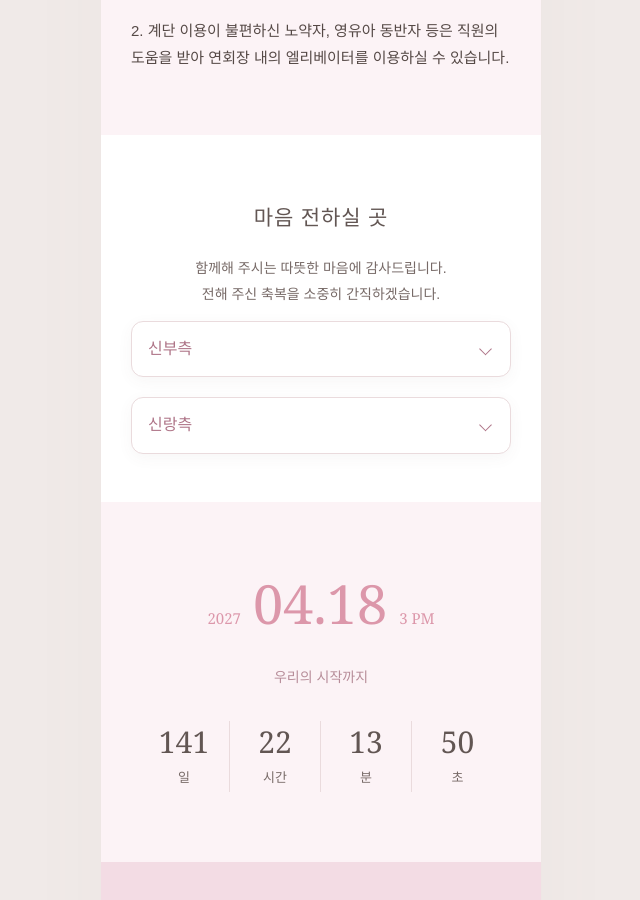
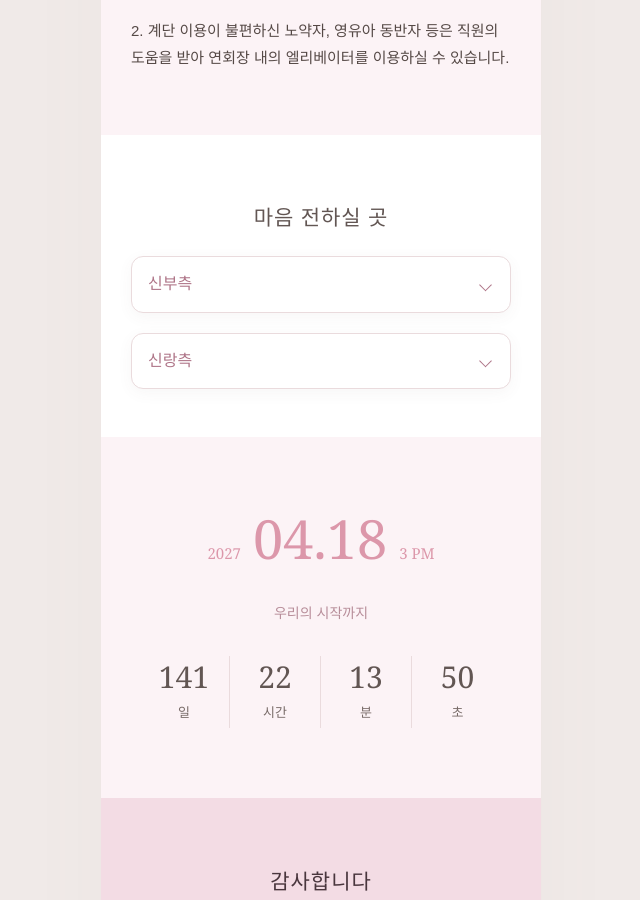
Before and after one commit to yuriandhoon/wedding, a Jekyll site: the page built from yuri/index.html, in a window 1280 px wide and 900 px high, scrolled down 3200 px. Shown: the whole window, without its empty margins (319-959 px from the left). Built offline with Jekyll 4.4.1, drawn with Linux system fonts in a browser that asks for light colours.

Commit message:
Update invitation.html

```diff
--- a/_layouts/invitation.html
+++ b/_layouts/invitation.html
@@ -107,9 +107,6 @@
       <!-- 06. 마음 전하실 곳 -->
       <section class="account pink">
         <h2>마음 전하실 곳</h2>
-        <p class="intro">
-          함께해 주시는 따뜻한 마음에 감사드립니다.<br>전해 주신 축복을 소중히 간직하겠습니다.
-        </p>
 
         {% assign account_order = page.account_order | default: page.people_order %}
         {% for role in account_order %}
```
